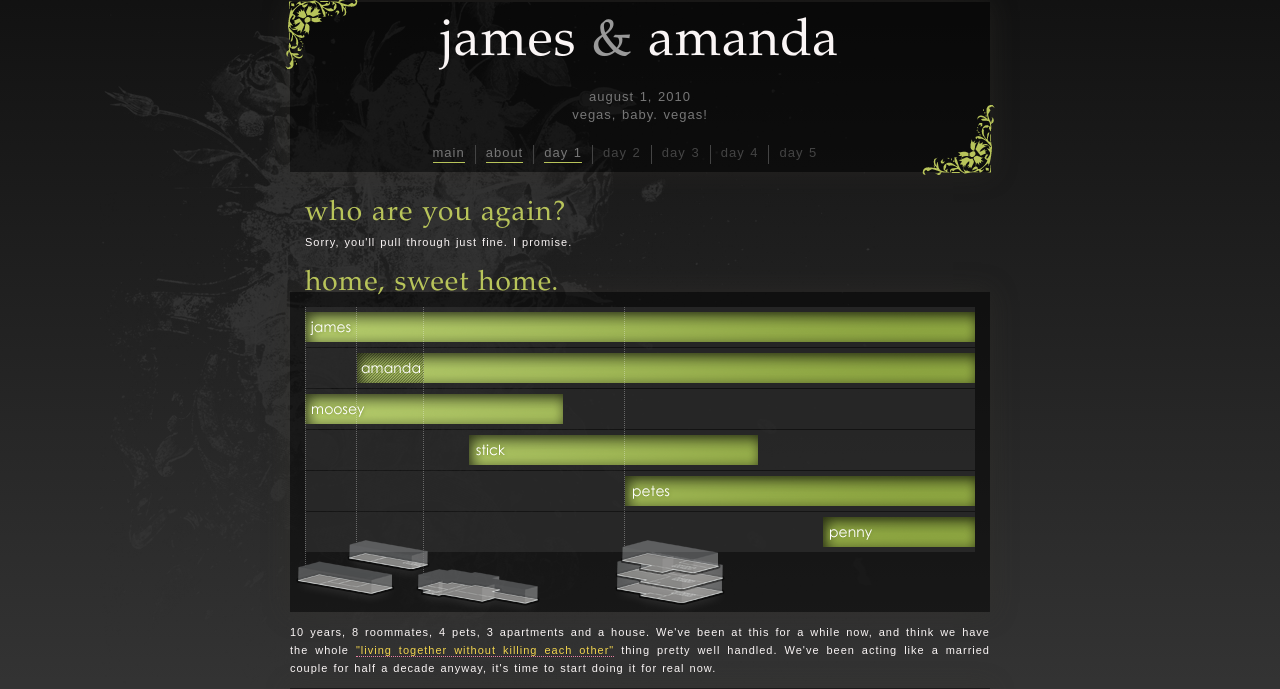
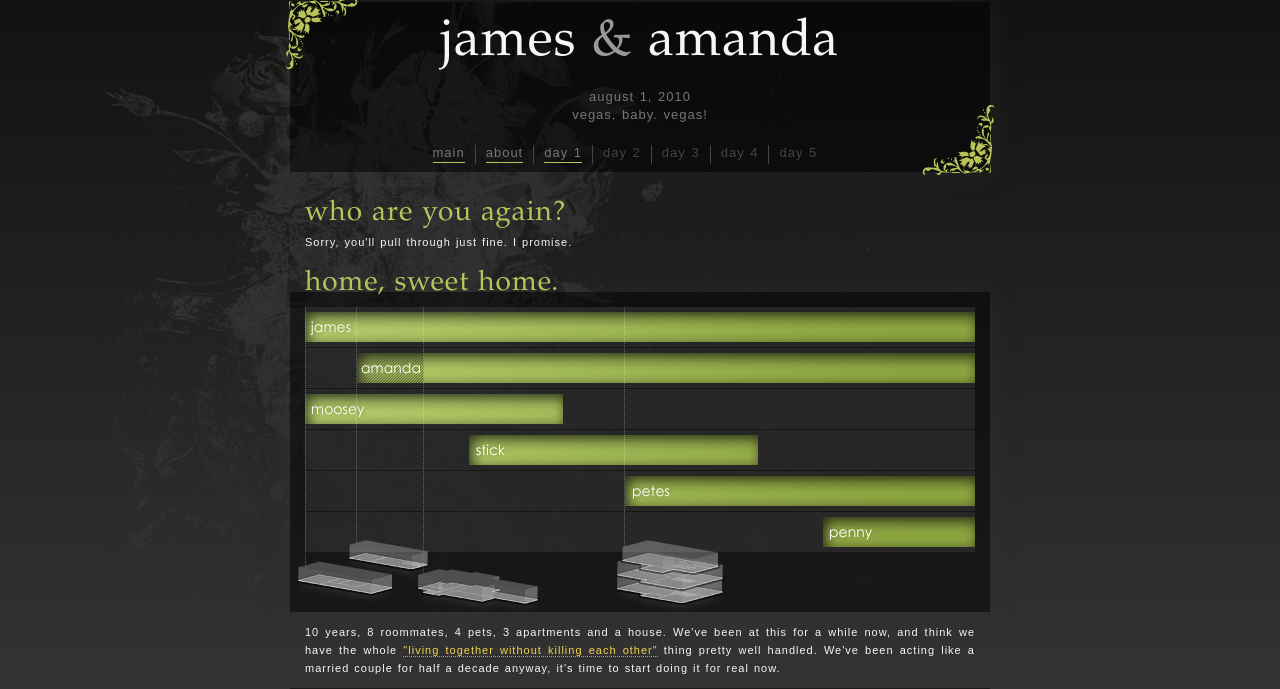
Before and after one commit to jamesv/Bliss, a Django app: template bliss/templates/wedding/about.html in a window 1280 px wide. Shown: the part 18-707 px from the top of the page. Run offline with Django 3.2, Linux system fonts and the light colour scheme; the template is opened without the code that fills it, so the values that code supplies are empty; some libraries are stand-ins or nearby versions.

Commit message:
photo gallery and about

```diff
--- a/bliss/templates/wedding/about.html
+++ b/bliss/templates/wedding/about.html
@@ -18,7 +18,9 @@
 	<div class='glowBox'>
 		<img src='/img/home_sweet_home.png' />
 	</div>
-	<p>10 years, 8 roommates, 4 pets, 3 apartments and a house. We've been at this for a while now, and think we have the whole <em>"living together without killing each other"</em> thing pretty well handled. We've been acting like a married couple for half a decade anyway, it's time to start doing it for real now.</p>
+	<div class='g'>
+		<p>10 years, 8 roommates, 4 pets, 3 apartments and a house. We've been at this for a while now, and think we have the whole <em>"living together without killing each other"</em> thing pretty well handled. We've been acting like a married couple for half a decade anyway, it's time to start doing it for real now.</p>
+	</div>
 </div>
 
 <!-- Photo gallery -->
```
